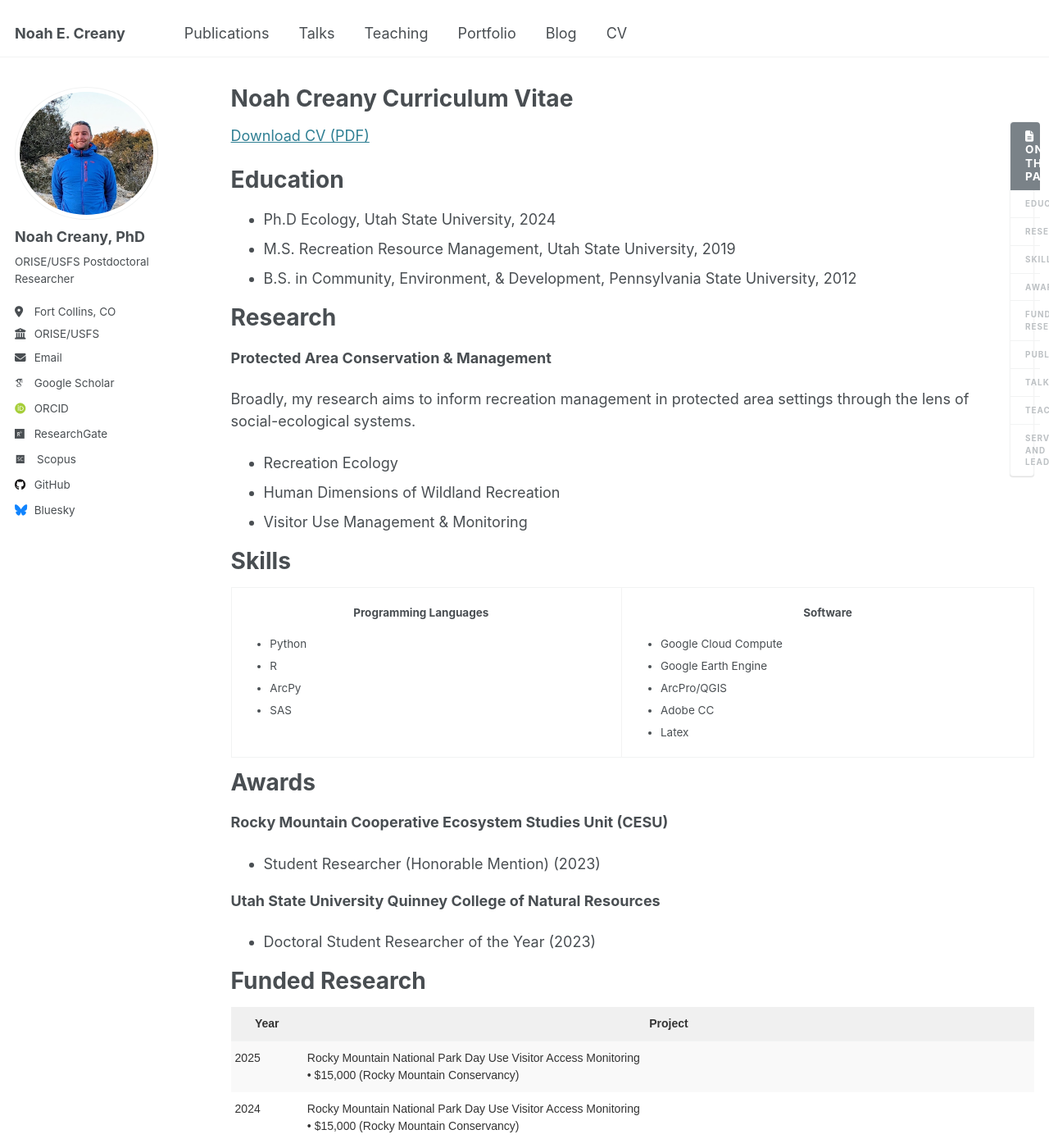
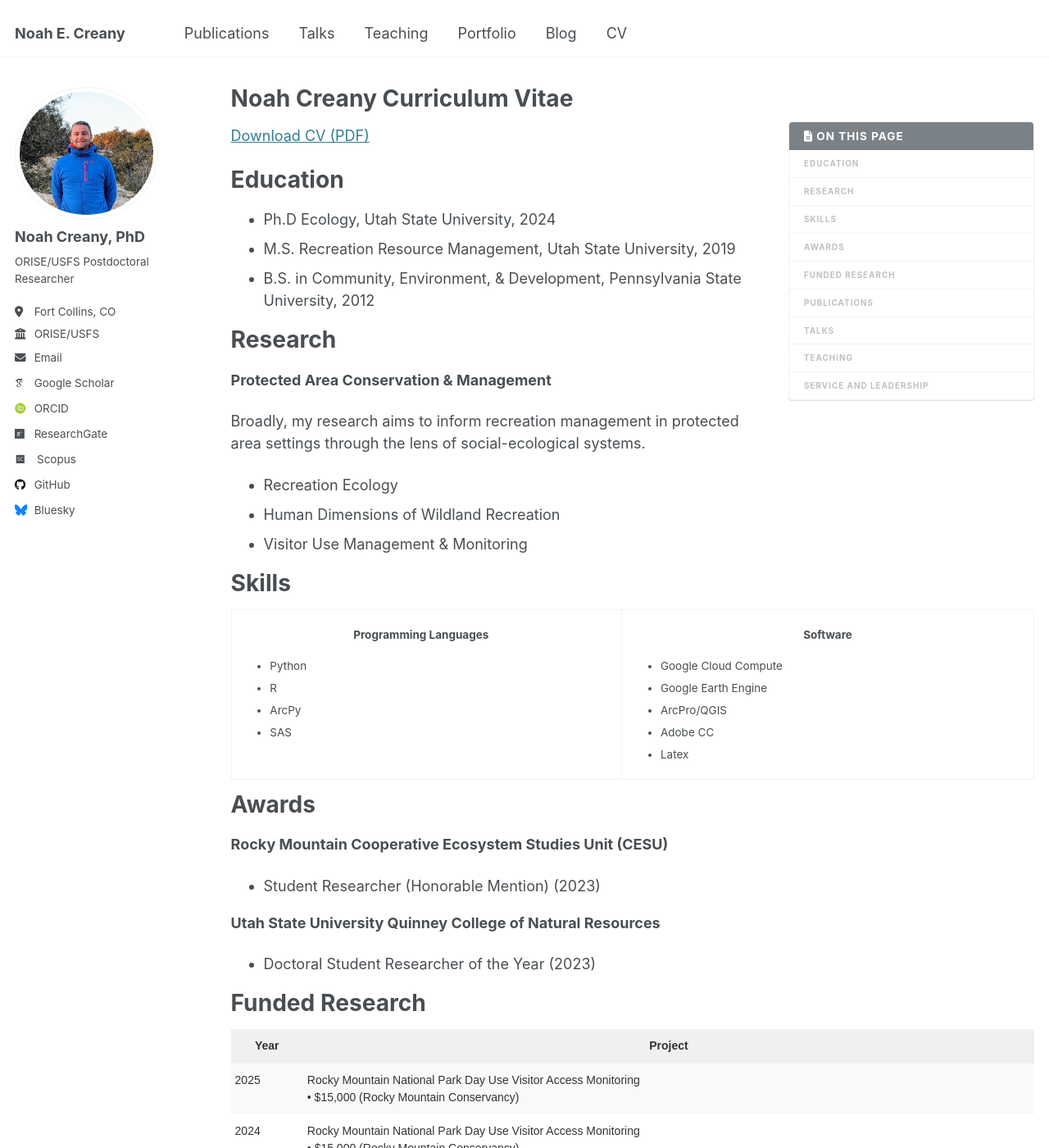
Before and after one commit to noahcreany/noahcreany.github.io, a Jekyll site: the page built from _pages/cv.md, in a window 1280 px wide and 1400 px high. Shown: the whole window at 82% size. Built offline with Jekyll 4.4.1, drawn with Linux system fonts in a browser that asks for light colours; some web fonts are replaced.

Commit message:
Adjust side-bar settings for TOC

```diff
--- a/_config.yml
+++ b/_config.yml
@@ -206,7 +206,7 @@ kramdown:
   auto_ids: true
   footnote_nr: 1
   entity_output: as_char
-  toc_levels: 1..6
+  toc_levels: 1..2
   smart_quotes: lsquo,rsquo,ldquo,rdquo
   enable_coderay: false
 
--- a/_sass/_themes.scss
+++ b/_sass/_themes.scss
@@ -59,8 +59,8 @@ $x-large                    : 1280px !default;
    Grid
    ========================================================================== */
 
-$right-sidebar-width-narrow : 20px !default;
-$right-sidebar-width        : 30px !default;
+$right-sidebar-width-narrow : 250px !default;
+$right-sidebar-width        : 300px !default;
 $right-sidebar-width-wide   : 40px !default;
 
 $susy: (
```
